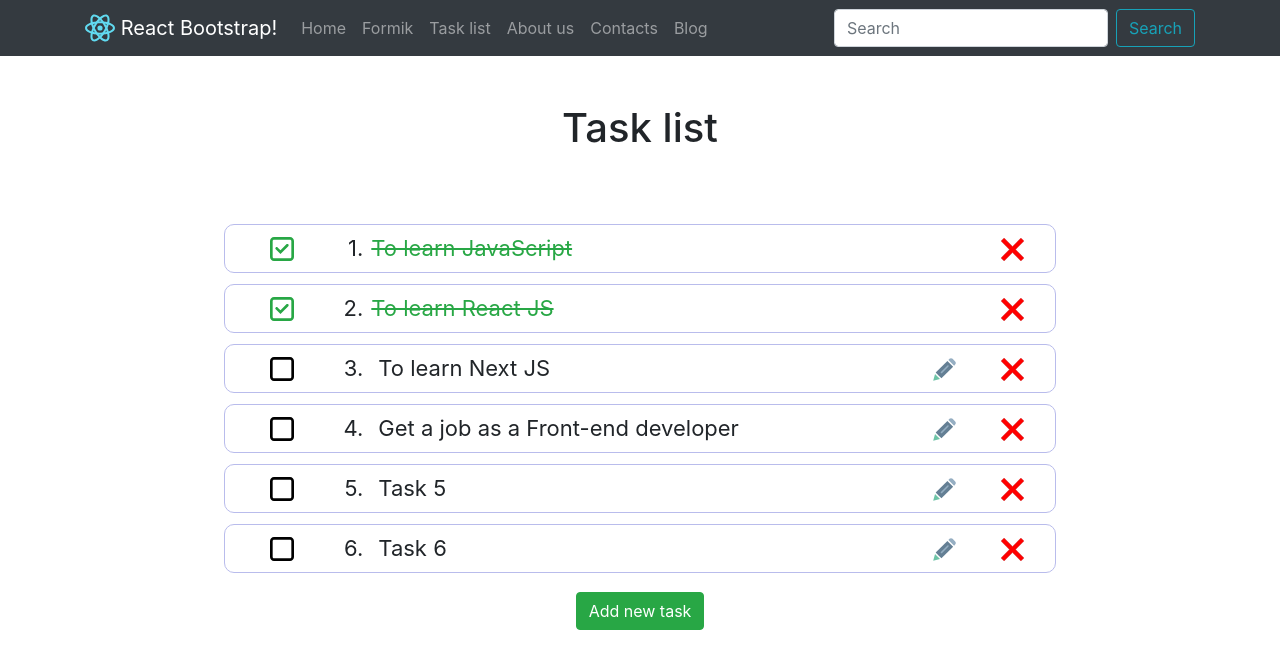
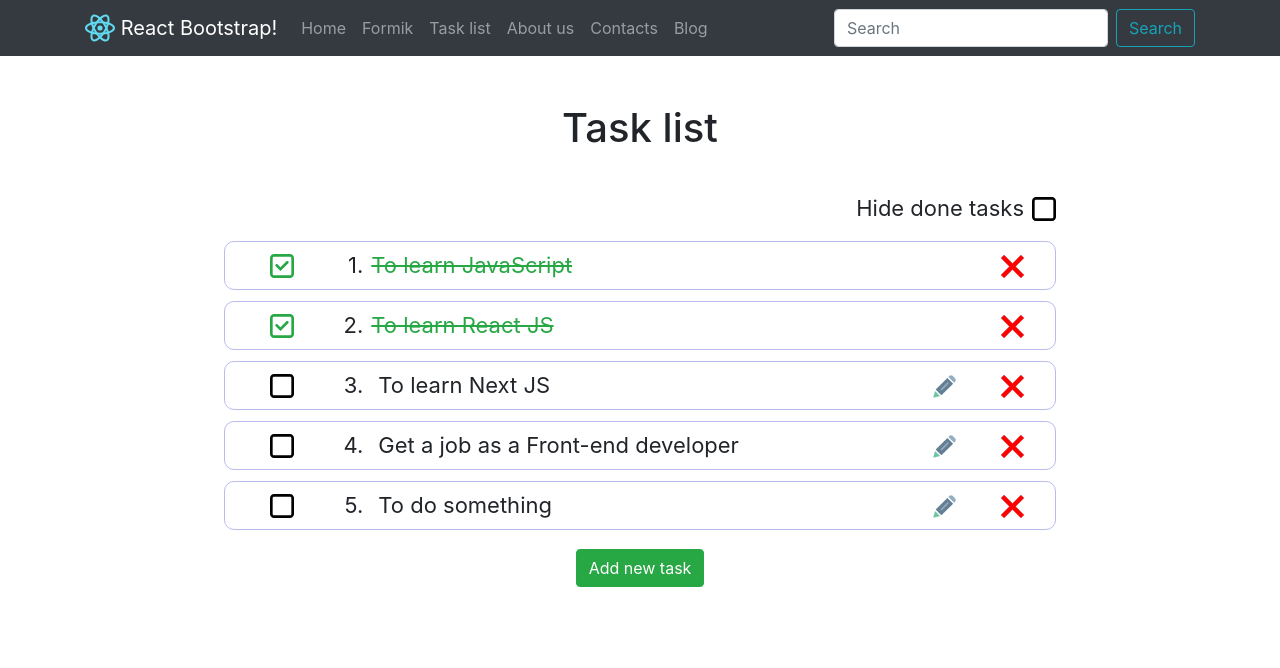
Before and after one commit to 560560/react-bootstrap, a React (Create React App) app: page /task-list in a window 1280 px wide. Shown: the top 668 px of the page. Built offline with nearby package versions, Linux system fonts and the light colour scheme.

Commit message:
Добавил возможность скрывать выполненные таски

```diff
--- a/public/index.html
+++ b/public/index.html
@@ -39,5 +39,6 @@
       To begin the development, run `npm start` or `yarn start`.
       To create a production bundle, use `npm run build` or `yarn build`.
     -->
+    <!-- Yandex.Metrika counter --> <script type="text/javascript" > (function(m,e,t,r,i,k,a){m[i]=m[i]||function(){(m[i].a=m[i].a||[]).push(arguments)}; m[i].l=1*new Date();k=e.createElement(t),a=e.getElementsByTagName(t)[0],k.async=1,k.src=r,a.parentNode.insertBefore(k,a)}) (window, document, "script", "https://mc.yandex.ru/metrika/tag.js", "ym"); ym(66330043, "init", { clickmap:true, trackLinks:true, accurateTrackBounce:true, webvisor:true }); </script> <noscript><div><img src="https://mc.yandex.ru/watch/66330043" style="position:absolute; left:-9999px;" alt="" /></div></noscript> <!-- /Yandex.Metrika counter -->
   </body>
 </html>
--- a/src/components/TaskList/Task.js
+++ b/src/components/TaskList/Task.js
@@ -34,21 +34,21 @@ const Task = ({
 
                     <Col className="col-1 text-right p-0 task-checkbox">
                         <img src={task.isDone ? checkboxDoneIcon : checkboxIcon} alt="checkbox" height="24px" onClick={() => {
-                            !task.editMode && setTaskStatus(i)
+                            !task.editMode && setTaskStatus(task.id)
                         }}/>
                     </Col>
 
 
                     {/* /////////////////////////// Отрисовка порядкового номера /////////////////////////// */}
 
-                    <Col className="col-1 text-right p-sm-0 pl-3 task-number">{i + 1}.</Col>
+                    <Col className="col-1 text-right p-sm-0 pl-3 task-number">{i+1}.</Col>
 
 
                     {/* /////////////////////////// Блок отрисовки текста задачи и блок режима редактирования текста /////////////////////////// */}
 
                     {task.editMode
 
-                        ? <Col className="col-sm-8 col-10 edit-task-input"><TextareaAutosize type="text" id={i} value={originalValue} ref={textValue}
+                        ? <Col className="col-sm-8 col-10 edit-task-input"><TextareaAutosize type="text" id={task.id} value={originalValue} ref={textValue}
                                                                                              autoFocus={true}
                                                                                              autoComplete="off"
                                                                                              onChange={() => changeTaskText(task.text)}/>
@@ -58,9 +58,9 @@ const Task = ({
 
                             ? <Col className={task.isDone ? "col-sm-8 col-10 task-done pl-2" : "task col-sm-8 col-10 pr-sm-4"}
                                    onClick={() => {
-                                       chosenTask === i
+                                       chosenTask === task.id
                                        ? setChosenTask()
-                                       : setChosenTask(i)
+                                       : setChosenTask(task.id)
                                    }}
                                    >{task.text}</Col>
 
@@ -72,14 +72,14 @@ const Task = ({
                     {/* /////////////////////////// Блок отрисовки кнопки включения редактирования задачи и принятия редактирования /////////////////////////// */}
                     {task.editMode
 
-                        ? <Col className="apply-task col-sm-1 text-sm-right"><img src={applyTaskIcon} alt="Apply changes" onClick={() => setApplyChanges(i)}/>
+                        ? <Col className="apply-task col-sm-1 text-sm-right"><img src={applyTaskIcon} alt="Apply changes" onClick={() => setApplyChanges(task.id)}/>
                             <IconDescription dsc={"apply"}/>
                         </Col>
                         : !task.isDone
 
                             ? <Col className="edit-task col-sm-1 text-sm-right"><img src={editTaskIcon} alt="Edit task"
                                                                                      onClick={() => {
-                                                                                         !globalEditMode && activateEditMode(i, task.text)
+                                                                                         !globalEditMode && activateEditMode(task.id, task.text)
                                                                                      }}/><IconDescription dsc={"edit"}/>
                             </Col>
 
@@ -91,11 +91,11 @@ const Task = ({
 
                     {task.editMode
 
-                        ? <Col className="cancel-edit col-sm-1 "><img src={cancelEditIcon} alt="Cancel edit" onClick={() => setCancelEdition(i)}/>
+                        ? <Col className="cancel-edit col-sm-1 "><img src={cancelEditIcon} alt="Cancel edit" onClick={() => setCancelEdition(task.id)}/>
                             <IconDescription dsc={"cancel"}/>
                         </Col>
 
-                        : <Col className="delete-task col-sm-1"><img src={deleteTaskIcon} alt="Delete task" onClick={() => deleteTask(i)}/>
+                        : <Col className="delete-task col-sm-1"><img src={deleteTaskIcon} alt="Delete task" onClick={() => deleteTask(task.id)}/>
                             <IconDescription dsc={"delete"}/>
                         </Col>
                     }
@@ -104,17 +104,17 @@ const Task = ({
             </li>
 
             {/* /////////////////////////// Блок отрисовки кнопок для узких экранов /////////////////////////// */}
-            {chosenTask === i && screenWidth < 621
+            {chosenTask === task.id && screenWidth < 621
                 ? task.editMode
                     ? <div className="buttons-block">
-                        <Button onClick={() => setApplyChanges(i)} variant="success">Apply</Button>
-                        <Button onClick={() => setCancelEdition(i)} variant="warning">Cancel</Button>
+                        <Button onClick={() => setApplyChanges(task.id)} variant="success">Apply</Button>
+                        <Button onClick={() => setCancelEdition(task.id)} variant="warning">Cancel</Button>
                     </div>
                     : <div className="buttons-block">
                         <Button disabled={task.isDone} onClick={() => {
-                            !globalEditMode && activateEditMode(i, task.text)
+                            !globalEditMode && activateEditMode(task.id, task.text)
                         }} variant="success">Edit</Button>
-                        <Button onClick={() => deleteTask(i)} variant="danger">Delete</Button>
+                        <Button onClick={() => deleteTask(task.id)} variant="danger">Delete</Button>
                     </div>
                 : <div className="buttons-block-hidden">
                     <Button>Edit</Button>
--- a/src/components/TaskList/TaskList.js
+++ b/src/components/TaskList/TaskList.js
@@ -1,21 +1,32 @@
 import React from "react"
 import {Button, Col, Container, Navbar, Row} from "react-bootstrap";
 import Task from "./Task";
+import checkboxDoneIcon from "../../assets/images/task-list/checkboxDoneIcon.svg";
+import checkboxIcon from "../../assets/images/task-list/checkboxIcon.svg";
+
 
 
 const TaskList = (props) => {
 
     return (
         <>
-            <Container className="TL-container-wrapper" >
+            <Container className="TL-container-wrapper">
                 <Row className="pt-sm-5 pt-3 justify-content-center align-items-center">
                     <Col className="col-7 text-center">
                         <h1>Task list</h1>
                     </Col>
                 </Row>
-                <Row className="pt-sm-5 justify-content-center align-items-center" >
+                <Row className="pt-sm-3 justify-content-center align-items-center">
                     <Col className="col-xl-9 col-lg-12 col-md-12 col-sm-12 ">
                         <ul className="list-unstyled task-list">
+                            <li className="m-3">
+                                <Row className="d-flex justify-content-end align-items-center">
+                                    <span className="mr-2">Hide done tasks</span>
+                                    <img src={props.hideDoneTask ? checkboxDoneIcon : checkboxIcon} alt="checkbox" height="24px" onClick={() => {
+                                        props.setHideDoneTask(!props.hideDoneTask)
+                                    }}/>
+                                </Row>
+                            </li>
                             {props.tasks.map((task, i) => <Task key={i} task={task} i={i} {...props}/>)}
                         </ul>
 
--- a/src/components/TaskList/TaskListContainer.js
+++ b/src/components/TaskList/TaskListContainer.js
@@ -2,6 +2,7 @@ import React, {Component} from 'react';
 import {compose} from "redux";
 import {connect} from "react-redux";
 import TaskList from "./TaskList";
+import {getTasksSelector} from "../../redux/tasks-selector";
 import {
     activateEditMode,
     deleteTask,
@@ -10,8 +11,9 @@ import {
     setCancelEdition,
     setTaskStatus,
     addNewTask,
-    setChosenTask
+    setChosenTask, setHideDoneTask
 } from "../../redux/taskList-reducer"
+
 
 class TaskListContainer extends Component {
     render() {
@@ -24,12 +26,13 @@ class TaskListContainer extends Component {
 }
 
 const mapStateToProps = (state) => ({
-    tasks: state.tasksPage.tasks,
+    tasks: getTasksSelector(state),
     originalValue: state.tasksPage.tempTaskTextOfEditMode,
     globalEditMode: state.tasksPage.globalEditMode,
     errorMessage: state.tasksPage.errorMessage,
     chosenTask: state.tasksPage.chosenTask,
-    tempTaskTextOfEditMode: state.tasksPage.tempTaskTextOfEditMode
+    tempTaskTextOfEditMode: state.tasksPage.tempTaskTextOfEditMode,
+    hideDoneTask: state.tasksPage.hideDoneTask
 })
 
 
@@ -41,5 +44,6 @@ export default compose(connect(mapStateToProps, {
     taskTextChanger,
     activateEditMode,
     addNewTask,
-    setChosenTask
+    setChosenTask,
+    setHideDoneTask
 }))(TaskListContainer);
--- a/src/redux/taskList-reducer.js
+++ b/src/redux/taskList-reducer.js
@@ -8,15 +8,15 @@ const SET_NEW_TASK_TEXT = "taskList-reducer/SET-NEW-TASK-TEXT"
 const SET_NEW_TASK = "taskList-reducer/SET-NEW-TASK"
 const SET_ERROR_MESSAGE = "taskList-reducer/SET-ERROR-MESSAGE"
 const SET_CHOSEN_TASK = "taskList-reducer/SET-CHOSEN-TASK"
+const SET_HIDE_DONE_TASK = "taskList-reducer/SET-HIDE-DONE-TASK"
 
 let initialState = {
     tasks: [
-        {text: "To learn JavaScript", isDone: true, editMode: false},
-        {text: "To learn React JS", isDone: true, editMode: false},
-        {text: "To learn Next JS", isDone: false, editMode: false},
-        {text: "Get a job as a Front-end developer", isDone: false, editMode: false},
-        {text: "Task 5", isDone: false, editMode: false},
-        {text: "Task 6", isDone: false, editMode: false}
+        {text: "To learn JavaScript", isDone: true, editMode: false, id: 0},
+        {text: "To learn React JS", isDone: true, editMode: false, id: 1},
+        {text: "To learn Next JS", isDone: false, editMode: false, id: 2},
+        {text: "Get a job as a Front-end developer", isDone: false, editMode: false, id: 3},
+        {text: "To do something", isDone: false, editMode: false, id: 4}
 
     ],
     originalTextBeforeEditMode: null,
@@ -24,7 +24,8 @@ let initialState = {
     errorMessage: null,
     globalEditMode: false,
     addNewTaskMode: false,
-    chosenTask: null
+    chosenTask: null,
+    hideDoneTask: false
 }
 
 
@@ -33,9 +34,9 @@ const taskListReducer = (state = initialState, action) => {
         case SET_TASK_STATUS:
             return {
                 ...state,
-                tasks: [...state.tasks.map((task, i) => {
-                    if (i === action.id) {
-                        return {text: task.text, isDone: !task.isDone, editMode: false}
+                tasks: [...state.tasks.map((task) => {
+                    if (task.id === action.id) {
+                        return {text: task.text, isDone: !task.isDone, editMode: false, id: action.id}
                     } else return task
                 })]
             }
@@ -43,15 +44,15 @@ const taskListReducer = (state = initialState, action) => {
         case DELETE_TASK:
             return {
                 ...state,
-                tasks: [...state.tasks.filter((item, i) => i !== action.id)],
+                tasks: [...state.tasks.filter((task) => task.id !== action.id)],
                 chosenTask: null
             }
 
         case SET_EDIT_MODE_ON:
             return {
-                ...state, tasks: [...state.tasks.map((task, i) => {
-                    if (i === action.id) {
-                        return {text: task.text, isDone: task.isDone, editMode: true}
+                ...state, tasks: [...state.tasks.map((task) => {
+                    if (task.id === action.id) {
+                        return {text: task.text, isDone: task.isDone, editMode: true, id:action.id}
                     } else return task
                 })],
                 globalEditMode: true
@@ -60,9 +61,9 @@ const taskListReducer = (state = initialState, action) => {
 
             return {
                 ...state,
-                tasks: [...state.tasks.map((task, i) => {
-                    if (i === action.id) {
-                        return {text: task.text, isDone: task.isDone, editMode: false}
+                tasks: [...state.tasks.map((task) => {
+                    if (task.id === action.id) {
+                        return {text: task.text, isDone: task.isDone, editMode: false, id: action.id}
                     } else return task
                 })],
                 tempTaskTextOfEditMode: null,
@@ -82,14 +83,14 @@ const taskListReducer = (state = initialState, action) => {
             }
         case SET_NEW_TASK_TEXT:
             return {
-                ...state, tasks: [...state.tasks.map((task, i) => {
-                    if (i === action.id) {
-                        return {text: state.tempTaskTextOfEditMode, isDone: task.isDone, editMode: task.editMode}
+                ...state, tasks: [...state.tasks.map((task) => {
+                    if (task.id === action.id) {
+                        return {text: state.tempTaskTextOfEditMode, isDone: task.isDone, editMode: task.editMode, id: action.id}
                     } else return task
                 })]
             }
         case SET_NEW_TASK:
-            const newTask = {text: undefined, isDone: false, editMode: false}
+            const newTask = {text: undefined, isDone: false, editMode: false, id: state.tasks.length}
             return {
                 ...state, tasks: [...state.tasks, newTask],
                 addNewTaskMode: true
@@ -105,6 +106,11 @@ const taskListReducer = (state = initialState, action) => {
             return {
                 ...state,
                 chosenTask: action.id
+            }
+        case SET_HIDE_DONE_TASK:
+            return {
+                ...state,
+                hideDoneTask: action.needToHide
             }
         default:
             return state;
@@ -161,10 +167,14 @@ const setErrorMessage = (error) => {
 
 
 /* AC фиксирует id выбранной задачи в режиме ширины экрана до 620 пикселей */
-export const setChosenTask  = (id=null) => {
+export const setChosenTask = (id = null) => {
     return {type: SET_CHOSEN_TASK, id}
 }
 
+/* AC  */
+export const setHideDoneTask = (needToHide) => {
+    return {type: SET_HIDE_DONE_TASK, needToHide}
+}
 
 
 /* THUNK CREATORS  */
--- /dev/null
+++ b/src/redux/tasks-selector.js
@@ -0,0 +1,7 @@
+export const getTasksSelector = (state) => {
+    if (state.tasksPage.hideDoneTask) {
+        return state.tasksPage.tasks.filter(task => task.isDone === false)
+
+    }
+    else return state.tasksPage.tasks
+}
```
